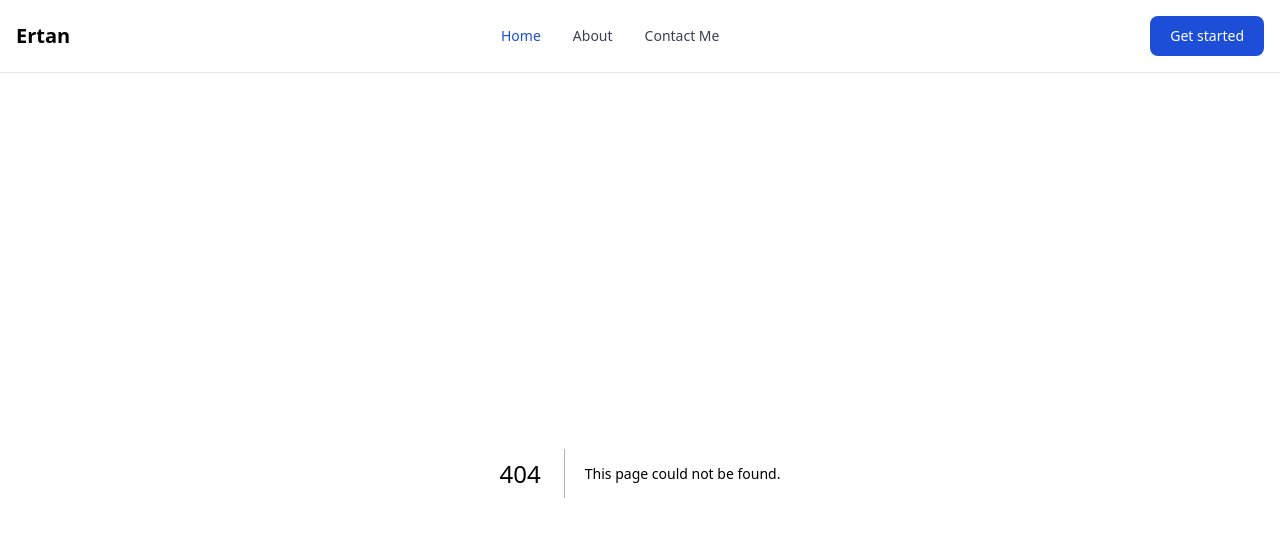
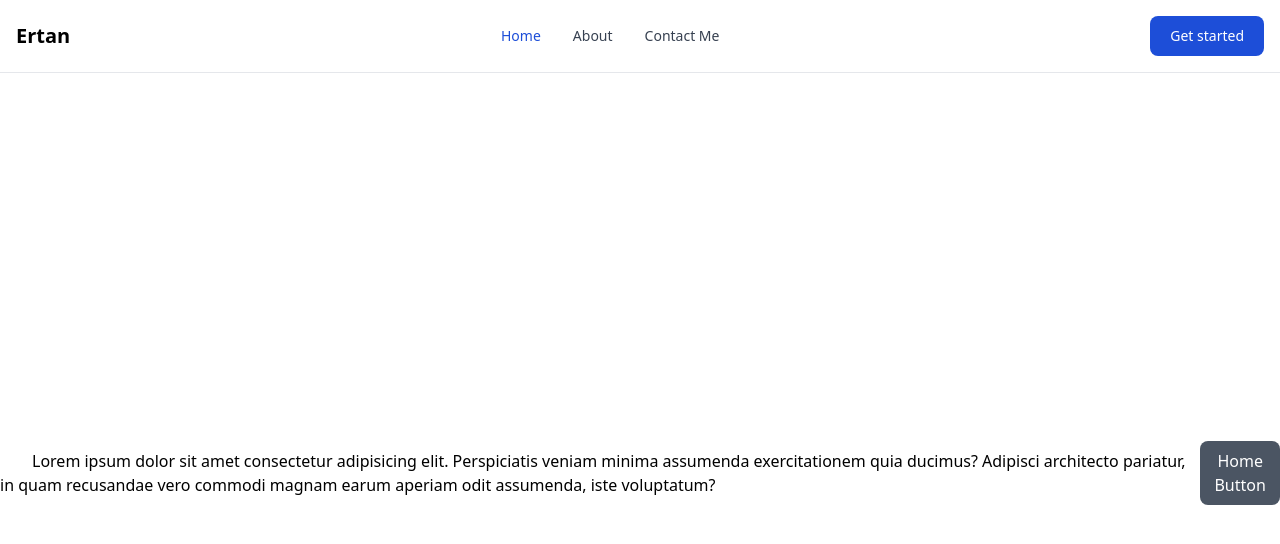
Before and after one commit to highpriesst/portfolio, a Next.js app: page /works in a window 1280 px wide. Before the commit this address had no page. Shown: the top 544 px of the page. Built offline with nearby package versions, Linux system fonts and the light colour scheme.

Commit message:
implementing the changes

```diff
--- a/pages/_app.tsx
+++ b/pages/_app.tsx
@@ -1,12 +1,13 @@
 import "../styles/globals.css";
 import Navbar from "../sections/Navbar";
 import type { AppProps } from "next/app";
+import { ThemeProvider } from "next-themes";
 
 export default function App({ Component, pageProps }: AppProps) {
   return (
-    <>
+    <ThemeProvider enableSystem={true} attribute="class">
       <Navbar />
       <Component {...pageProps} />
-    </>
+    </ThemeProvider>
   );
 }
--- a/pages/about.tsx
+++ /dev/null
@@ -1,26 +0,0 @@
-import Link from "next/link";
-
-function About() {
-  return (
-    <div className="h-screen flex justify-center items-center indent-8">
-      <div className="h-[400px] w-[400px]">
-        <p>
-          <span className="text-3xl">Hello!</span> I am a
-          <span className="text-cyan-600 font-bold"> front-end developer</span>
-          with a passion for creating visually appealing and user-friendly
-          websites and applications. With a strong foundation in HTML, CSS, and
-          JavaScript, and also React/Typescript.I bring ideas to life through
-          clean and efficient code. I have a keen eye for design and am always
-          striving to stay up-to-date on the latest web development trends and
-          techniques. I am dedicated to delivering high-quality work and am
-          committed to exceeding client expectations. Thank you for considering
-          me for your front-end development needs. I am excited to work with you
-          and bring your ideas to life.
-        </p>
-      </div>
-      <Link href="/">Home</Link>
-    </div>
-  );
-}
-
-export default About;
--- a/pages/index.tsx
+++ b/pages/index.tsx
@@ -1,4 +1,10 @@
-import Navbar from "../sections/Navbar";
+import Landing from "../sections/Landing";
+
+Landing;
 export default function Home() {
-  return <div className="h-screen bg-red-500"></div>;
+  return (
+    <div>
+      <Landing />
+    </div>
+  );
 }
--- /dev/null
+++ b/pages/works.tsx
@@ -0,0 +1,19 @@
+import Link from "next/link";
+
+function Works() {
+  return (
+    <div className="h-screen flex flex-coljustify-center items-center indent-8">
+      <p>
+        Lorem ipsum dolor sit amet consectetur adipisicing elit. Perspiciatis
+        veniam minima assumenda exercitationem quia ducimus? Adipisci architecto
+        pariatur, in quam recusandae vero commodi magnam earum aperiam odit
+        assumenda, iste voluptatum?
+      </p>
+      <button className="bg-gray-600 text-white p-2 rounded-lg hover:bg-gray-500">
+        <Link href="/">Home Button</Link>
+      </button>
+    </div>
+  );
+}
+
+export default Works;
```
